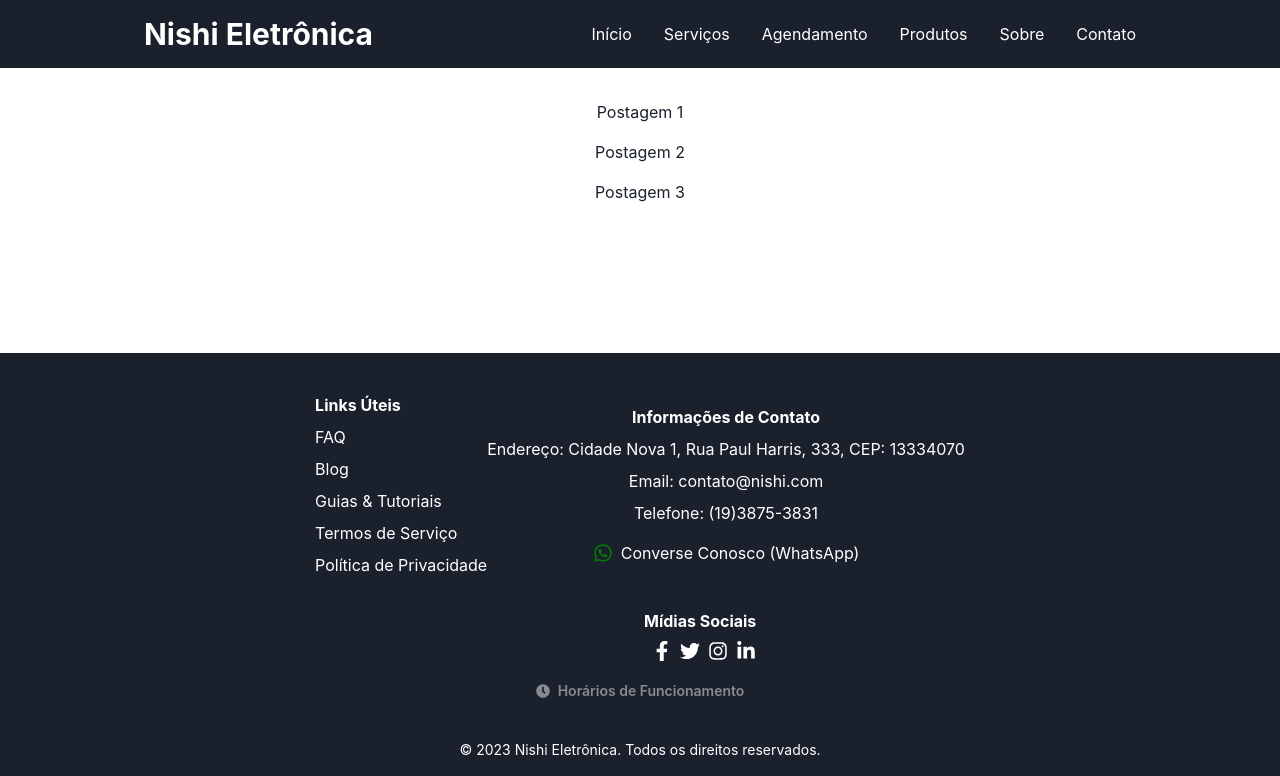
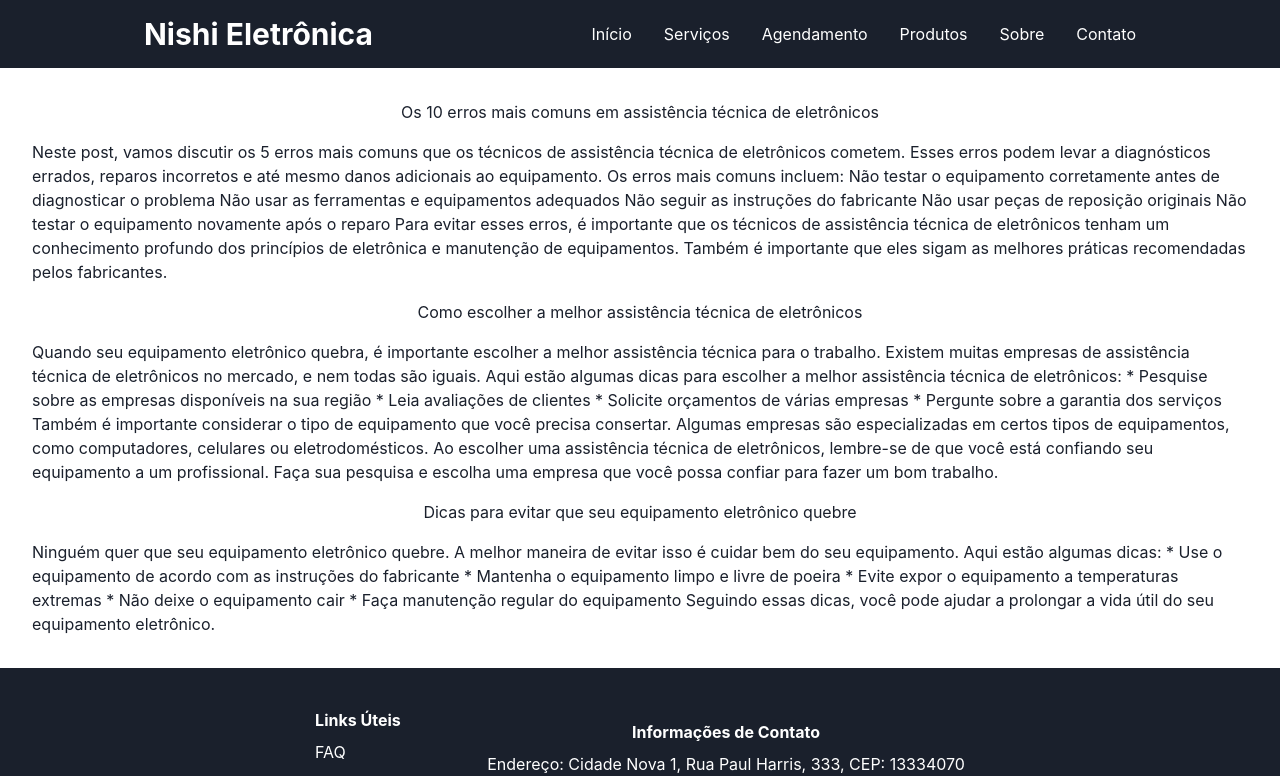
Before and after one commit to Smart624/FrontEnd-PI-4SE, a React (Vite) app: page /blog in a window 1280 px wide. Shown: the top 776 px of the page. Built offline with nearby package versions, Linux system fonts and the light colour scheme.

Commit message:
Created the blog page 2

```diff
--- a/src/pages/Blog/index.tsx
+++ b/src/pages/Blog/index.tsx
@@ -7,9 +7,56 @@ const Blog: React.FC = () => (
         <Center flexDir="column" p={8}>
             <VStack spacing={4}>
                 {/* Lista de postagens do blog */}
-                <Text>Postagem 1</Text>
-                <Text>Postagem 2</Text>
-                <Text>Postagem 3</Text>
+                <Text>
+                     Os 10 erros mais comuns em assistência técnica de eletrônicos
+                </Text>
+                <Text>
+                    Neste post, vamos discutir os 5 erros mais comuns que os técnicos de assistência técnica de eletrônicos cometem. Esses erros podem levar a diagnósticos errados, reparos incorretos e até mesmo danos adicionais ao equipamento.
+
+                    Os erros mais comuns incluem:
+
+
+                     Não testar o equipamento corretamente antes de diagnosticar o problema
+                     Não usar as ferramentas e equipamentos adequados
+                     Não seguir as instruções do fabricante
+                     Não usar peças de reposição originais
+                     Não testar o equipamento novamente após o reparo
+
+                    Para evitar esses erros, é importante que os técnicos de assistência técnica de eletrônicos tenham um conhecimento profundo dos princípios de eletrônica e manutenção de equipamentos. Também é importante que eles sigam as melhores práticas recomendadas pelos fabricantes.
+                </Text>
+
+                <Text>
+                    Como escolher a melhor assistência técnica de eletrônicos
+                </Text>
+                <Text>
+                    Quando seu equipamento eletrônico quebra, é importante escolher a melhor assistência técnica para o trabalho. Existem muitas empresas de assistência técnica de eletrônicos no mercado, e nem todas são iguais.
+
+                    Aqui estão algumas dicas para escolher a melhor assistência técnica de eletrônicos:
+
+                    * Pesquise sobre as empresas disponíveis na sua região
+                    * Leia avaliações de clientes
+                    * Solicite orçamentos de várias empresas
+                    * Pergunte sobre a garantia dos serviços
+
+                    Também é importante considerar o tipo de equipamento que você precisa consertar. Algumas empresas são especializadas em certos tipos de equipamentos, como computadores, celulares ou eletrodomésticos.
+
+                    Ao escolher uma assistência técnica de eletrônicos, lembre-se de que você está confiando seu equipamento a um profissional. Faça sua pesquisa e escolha uma empresa que você possa confiar para fazer um bom trabalho.
+                </Text>
+
+                <Text>
+                     Dicas para evitar que seu equipamento eletrônico quebre
+                </Text>
+                <Text>
+                    Ninguém quer que seu equipamento eletrônico quebre. A melhor maneira de evitar isso é cuidar bem do seu equipamento. Aqui estão algumas dicas:
+
+                    * Use o equipamento de acordo com as instruções do fabricante
+                    * Mantenha o equipamento limpo e livre de poeira
+                    * Evite expor o equipamento a temperaturas extremas
+                    * Não deixe o equipamento cair
+                    * Faça manutenção regular do equipamento
+
+                    Seguindo essas dicas, você pode ajudar a prolongar a vida útil do seu equipamento eletrônico.
+                </Text>
             </VStack>
         </Center>
     </Layout>
```
